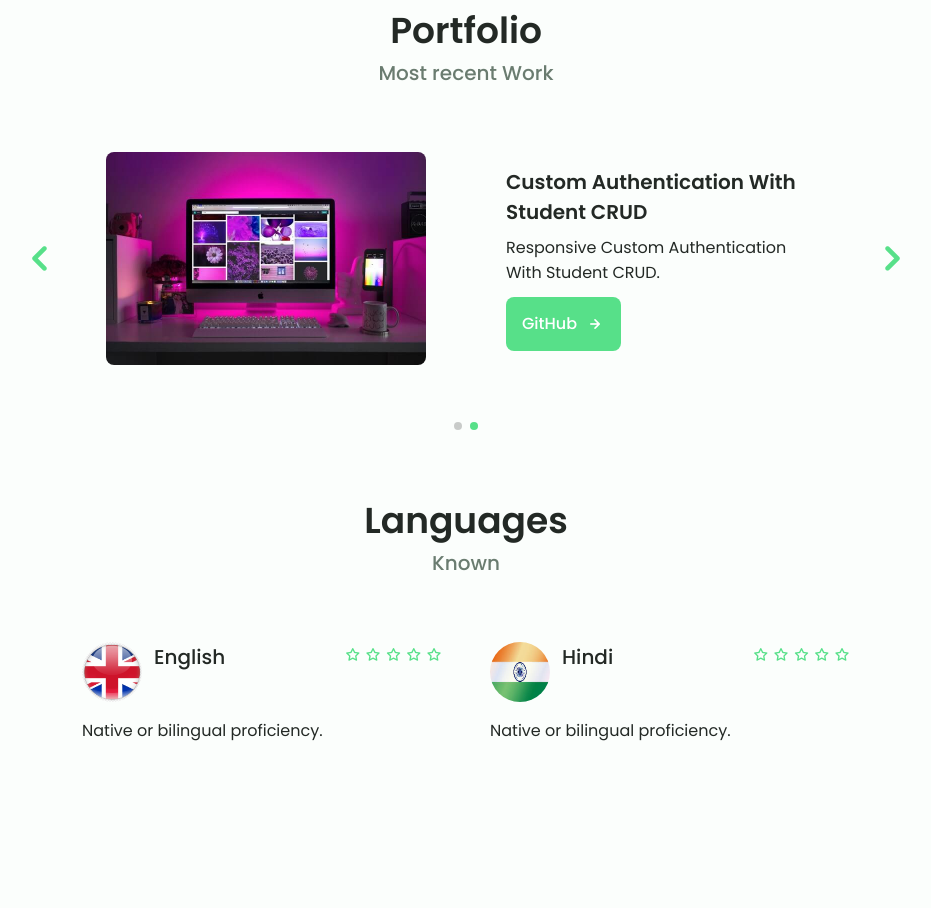
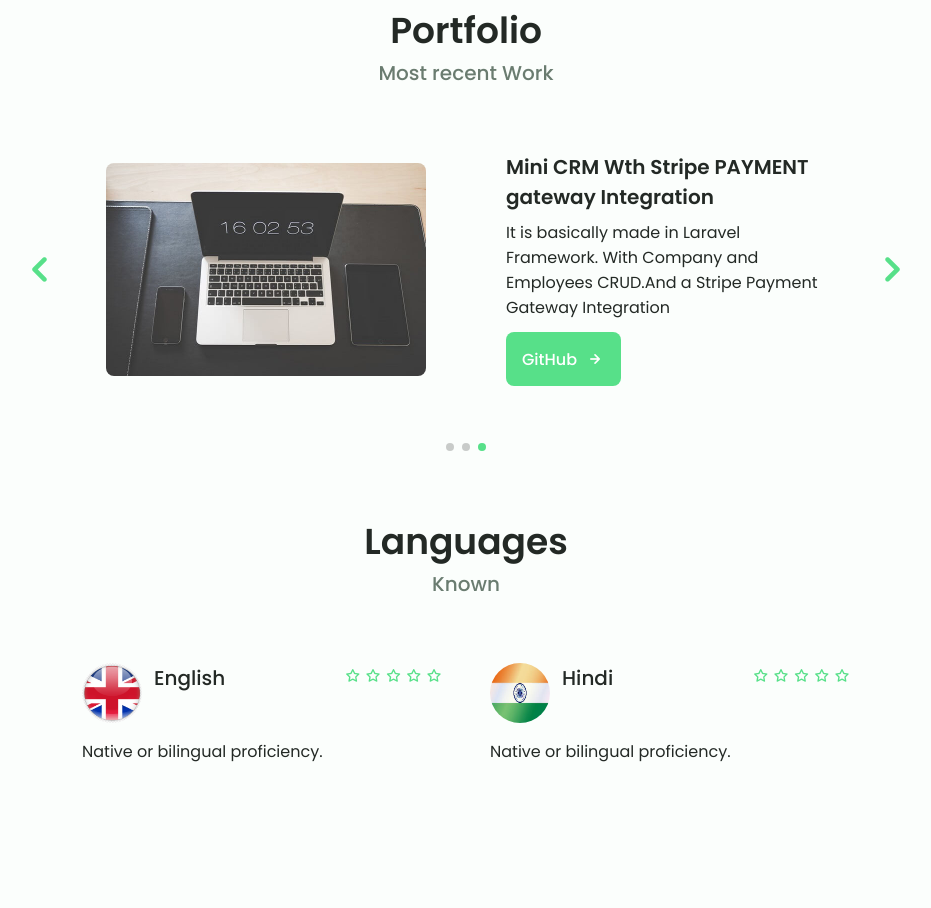
Before and after one commit to shubham-309/Portfolio, a plain HTML site: page index.html in a window 1280 px wide. Shown: the part 3734-4642 px from the top of the page, without its empty margins (174-1105 px from the left). Drawn offline with nearby package versions, Linux system fonts and the light colour scheme.

Commit message:
Second Commit

```diff
--- a/index.html
+++ b/index.html
@@ -697,18 +697,18 @@
                         </div>
                     </div>
                     <!-- =========================== PORTFOLIO 3=========================== -->
-                    <!-- <div class="portfolio__content grid swiper-slide">
-                        <img src="Sites/Login_Registration_Form/cardpic.png" class="portfolio__img">
+                    <div class="portfolio__content grid swiper-slide">
+                        <img src="img/portfolio3.jpg" class="portfolio__img">
 
                         <div class="portfolio__data">
-                            <h3 class="portfolio__title">Registration Form</h3>
-                            <p class="portfolio__description">Responsive registration form with some animation effects.</p>
-                            <a href="Sites/Login_Registration_Form/index.html" class="button button--flex button--small portfolio__button">
-                                Demo
+                            <h3 class="portfolio__title">Mini CRM Wth Stripe PAYMENT gateway Integration</h3>
+                            <p class="portfolio__description">It is basically made in Laravel Framework. With Company and Employees CRUD.And a Stripe Payment Gateway Integration</p>
+                            <a href="https://github.com/shubham-309/Mini_CRM" class="button button--flex button--small portfolio__button">
+                                GitHub
                                 <i class="uil uil-arrow-right button__icon"></i>
                             </a>
                         </div>
-                    </div> -->
+                    </div>
                 </div>
 
                 <!-- Add Arrows -->
```
Also changed, not shown: 2 other files.
